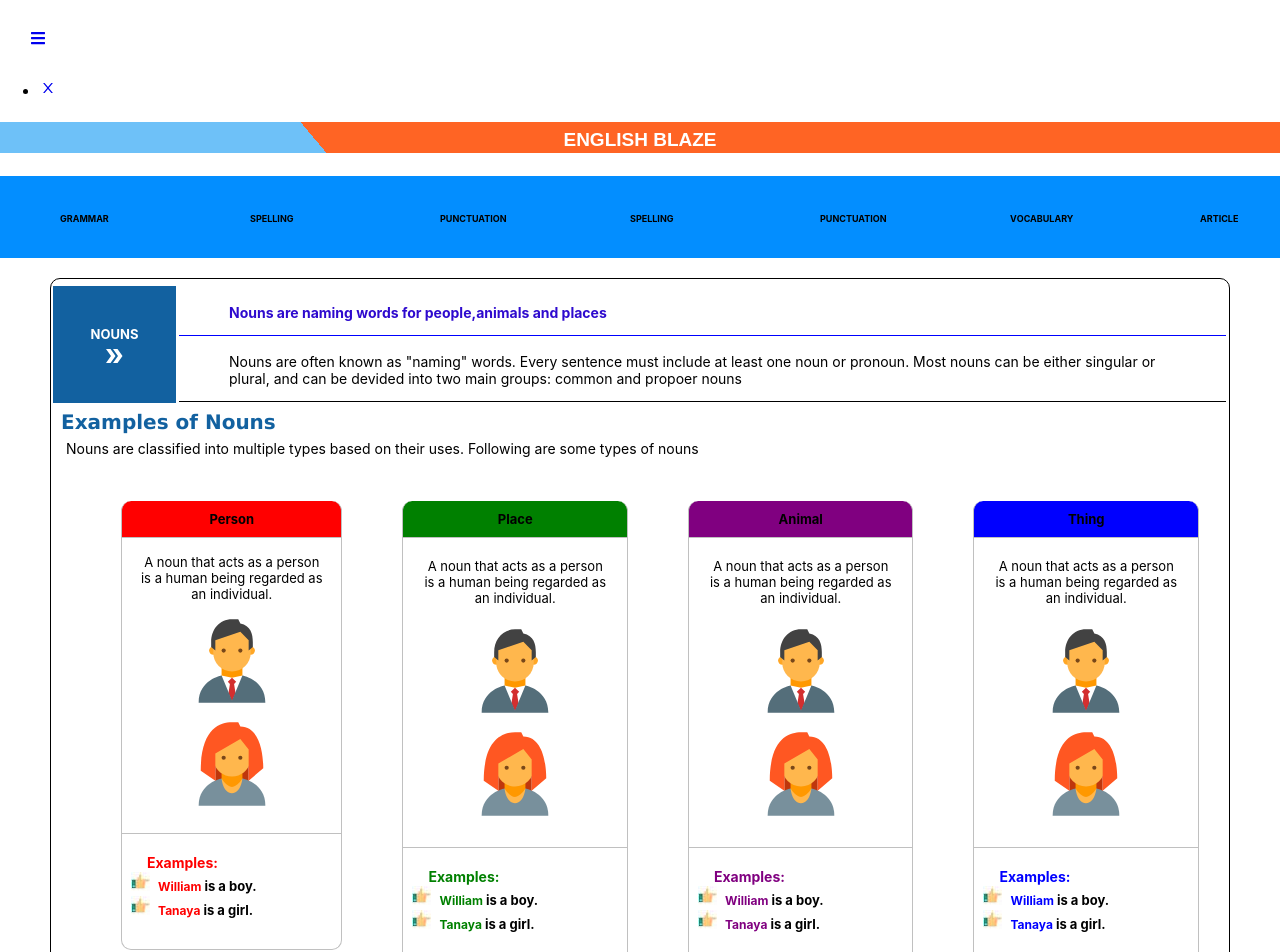
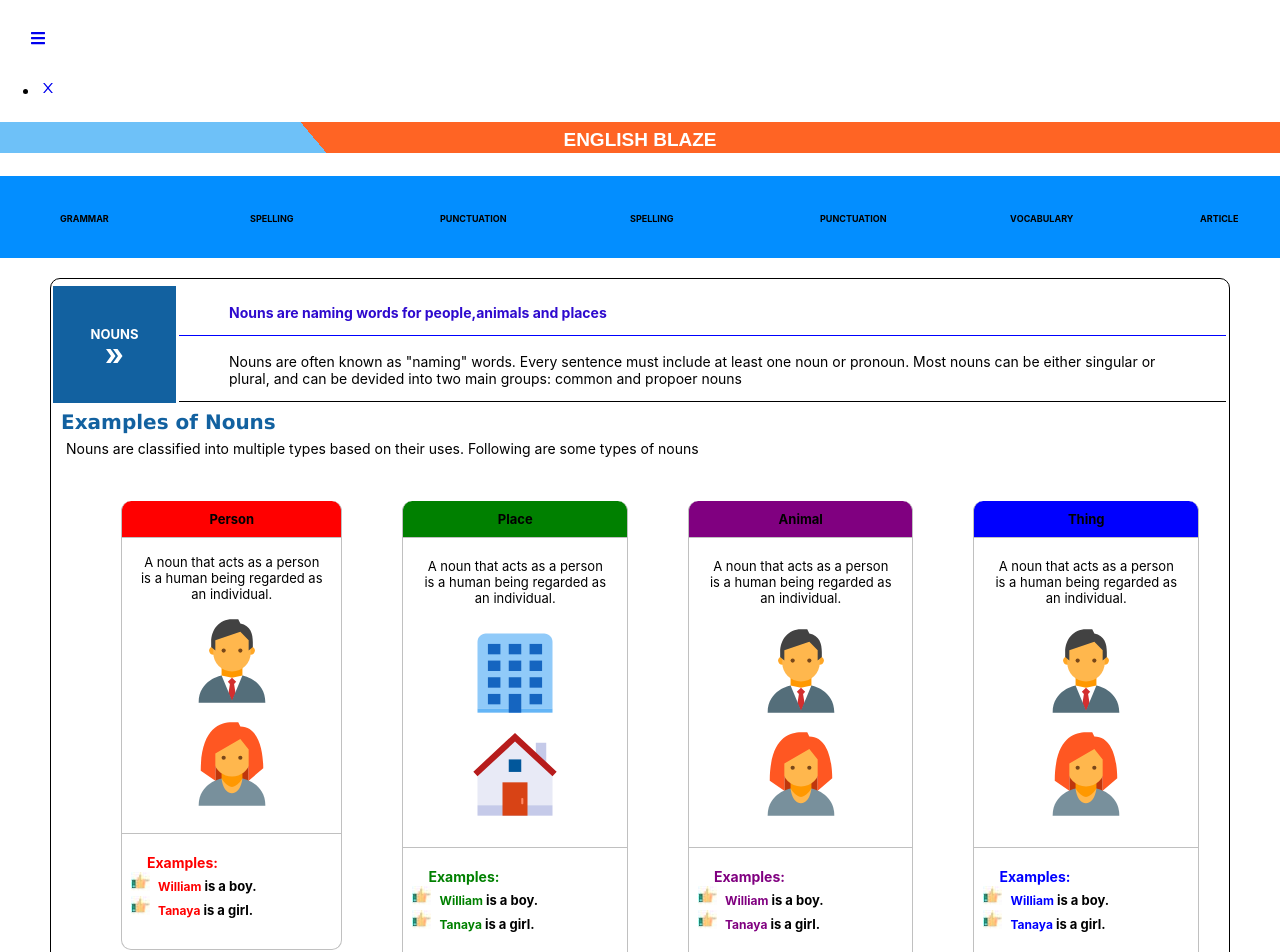
Before and after one commit to ktushar19Git/EnglishApp, a React (Create React App) app: page / in a window 1280 px wide. Shown: the top 952 px of the page. Built offline with nearby package versions, Linux system fonts and the light colour scheme.

Commit message:
Org icons added

```diff
--- a/src/Components/PartsOfSpeech/Noun/NounExamples.js
+++ b/src/Components/PartsOfSpeech/Noun/NounExamples.js
@@ -1,6 +1,7 @@
 import React from 'react'
 import PlaceIcon from '@material-ui/icons/Place';
 import {FcBusinessman, FcBusinesswoman} from 'react-icons/fc';
+import {FcOrganization, FcHome} from 'react-icons/fc';
 
 
 function NounExamples()
@@ -55,8 +56,8 @@ function NounExamples()
                                     A noun that acts as a person is a human being regarded as an individual.
                                 </div>
                                 <div>
-                                    <FcBusinessman class="iconstandard"></FcBusinessman>
-                                    <FcBusinesswoman class="iconstandard"></FcBusinesswoman>
+                                    <FcOrganization class="iconstandard"></FcOrganization>
+                                    <FcHome class="iconstandard"></FcHome>
                                 </div>
                             </li>
                             <li>
```
Also changed, not shown: 1 other file (tests, documents, lock files or other folders).
